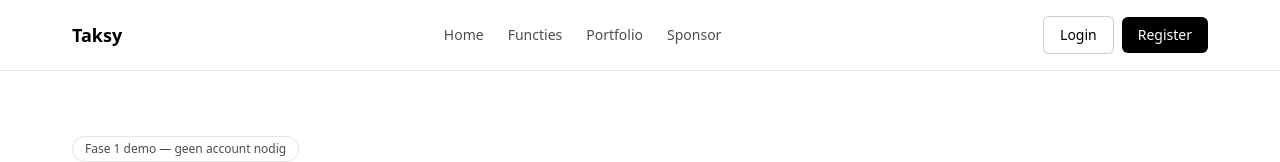
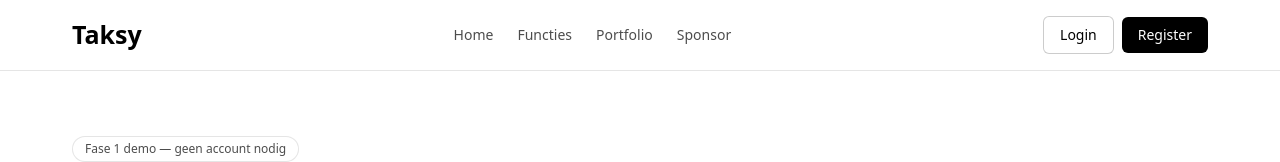
Before and after one commit to Taksyeu/Taksy, a Next.js app: page / in a window 1280 px wide. Shown: the top 162 px of the page. Built offline with nearby package versions, Linux system fonts and the light colour scheme.

Commit message:
style: fix logo font-size in deployed root app (25px)

```diff
--- a/src/components/layout/Header.tsx
+++ b/src/components/layout/Header.tsx
@@ -18,7 +18,7 @@ export function Header() {
   return (
     <header className="sticky top-0 z-50 w-full border-b border-black/10 bg-white sm:bg-white/80 sm:backdrop-blur">
       <div className="mx-auto flex w-full max-w-[1200px] items-center justify-between px-4 py-4 sm:px-6 lg:px-8">
-        <Link href="/" className="text-[18px] font-bold text-[#000000]">
+        <Link href="/" className="text-[25px] font-bold text-[#000000]">
           Taksy
         </Link>
 
```
